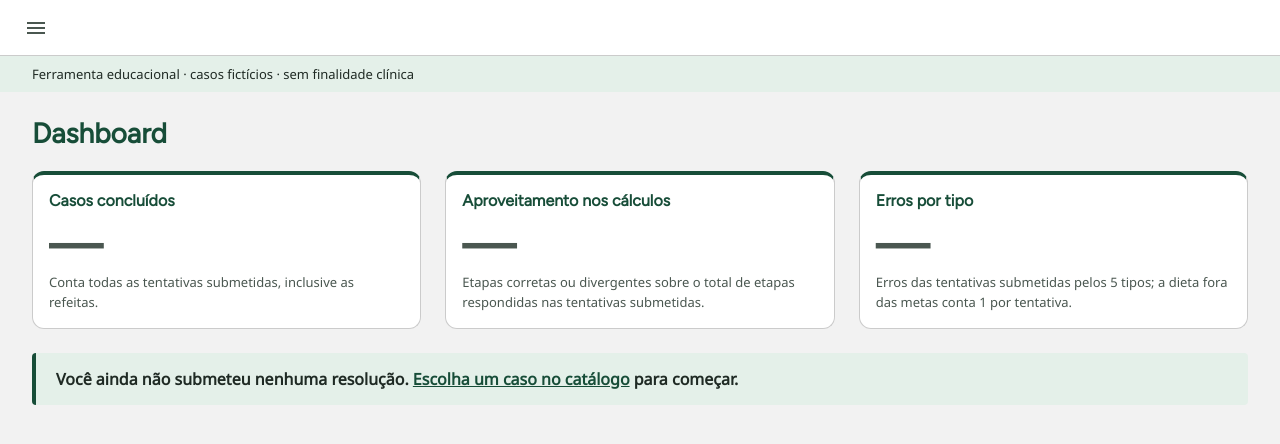
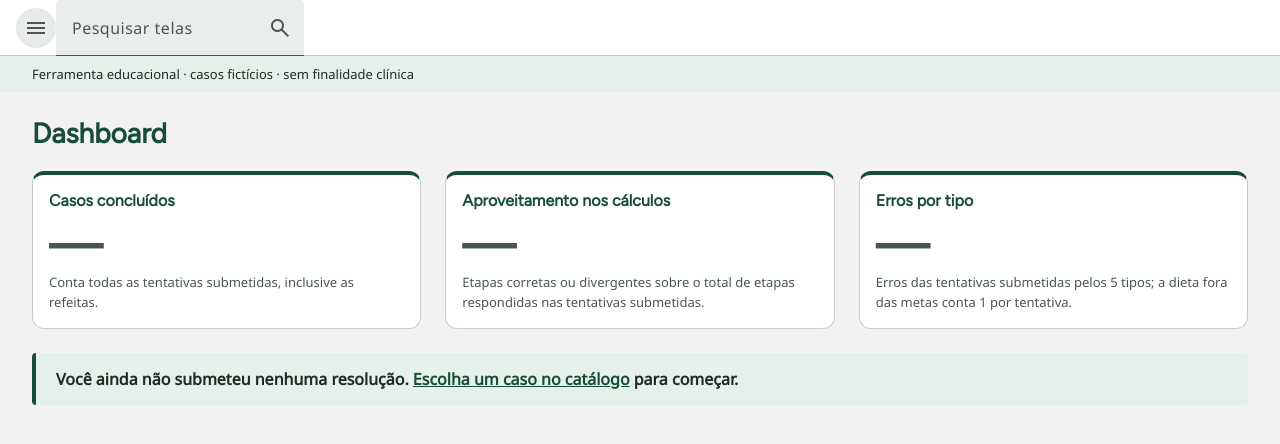
Before and after one commit to BrunoShiguematu/NutriCase, an Angular app in the folder nutricase/: page /dashboard in a window 1280 px wide. Both pictures are taken after a click on the button "menu". Shown: the top 444 px of the page. Built offline with nearby package versions, Linux system fonts and the light colour scheme.

Commit message:
feat: pesquisa de telas na barra superior e foco no botão do menu

```diff
--- a/nutricase/src/app/layout/layout.component.html
+++ b/nutricase/src/app/layout/layout.component.html
@@ -2,7 +2,7 @@
   <mat-sidenav class="side" mode="side" opened #sidenav>
     <div class="side-topo">
       <img class="brand" src="nutricase-logo-negativa.svg" alt="NutriCase" height="32" />
-      <button mat-icon-button type="button" (click)="sidenav.toggle()" [attr.aria-expanded]="sidenav.opened" aria-label="Abrir ou fechar o menu">
+      <button #botaoLateral mat-icon-button type="button" (click)="alternarMenu(sidenav)" [attr.aria-expanded]="sidenav.opened" aria-label="Abrir ou fechar o menu">
         <mat-icon>menu</mat-icon>
       </button>
     </div>
@@ -40,10 +40,31 @@
   <mat-sidenav-content class="content">
     <mat-toolbar class="top">
       @if (!sidenav.opened) {
-        <button mat-icon-button type="button" (click)="sidenav.toggle()" aria-expanded="false" aria-label="Abrir ou fechar o menu">
+        <button #botaoTopo mat-icon-button type="button" (click)="alternarMenu(sidenav)" aria-expanded="false" aria-label="Abrir ou fechar o menu">
           <mat-icon>menu</mat-icon>
         </button>
       }
+      <mat-form-field class="pesquisa" subscriptSizing="dynamic">
+        <input
+          #campo
+          matInput
+          type="search"
+          autocomplete="off"
+          placeholder="Pesquisar telas"
+          aria-label="Pesquisar telas"
+          [matAutocomplete]="auto"
+          [value]="busca()"
+          (input)="busca.set(campo.value)"
+        />
+        <mat-icon matSuffix>search</mat-icon>
+      </mat-form-field>
+      <mat-autocomplete #auto="matAutocomplete" autoActiveFirstOption (optionSelected)="ir($event.option.value, campo)">
+        @for (tela of telas(); track tela.rota) {
+          <mat-option [value]="tela.rota">{{ tela.nome }}</mat-option>
+        } @empty {
+          <mat-option disabled>Nenhuma tela encontrada</mat-option>
+        }
+      </mat-autocomplete>
     </mat-toolbar>
 
     <p class="disclaimer">Ferramenta educacional · casos fictícios · sem finalidade clínica</p>
--- a/nutricase/src/app/layout/layout.component.ts
+++ b/nutricase/src/app/layout/layout.component.ts
@@ -1,5 +1,18 @@
-import { Component, inject } from '@angular/core';
+import { Component, ElementRef, computed, inject, signal, viewChild } from '@angular/core';
 import { MatIconRegistry } from '@angular/material/icon';
+import { MatSidenav } from '@angular/material/sidenav';
+import { Router } from '@angular/router';
+import { nomeContem } from '../core/services/alimento.service';
+
+/** Telas da pesquisa da barra superior; as rotas são as do app-routing e dos módulos. */
+const TELAS = [
+  { nome: 'Dashboard', rota: '/dashboard' },
+  { nome: 'Casos', rota: '/casos' },
+  { nome: 'Gestão de casos', rota: '/casos/gestao' },
+  { nome: 'Novo caso', rota: '/casos/gestao/novo' },
+  { nome: 'Base de alimentos', rota: '/alimentos' },
+  { nome: 'Minhas resoluções', rota: '/resolucoes' },
+];
 
 @Component({
   selector: 'app-layout',
@@ -8,8 +21,27 @@ import { MatIconRegistry } from '@angular/material/icon';
   templateUrl: './layout.component.html',
 })
 export class LayoutComponent {
+  private readonly router = inject(Router);
+  private readonly botaoLateral = viewChild('botaoLateral', { read: ElementRef<HTMLElement> });
+  private readonly botaoTopo = viewChild('botaoTopo', { read: ElementRef<HTMLElement> });
+
+  protected readonly busca = signal('');
+  /** As telas que casam com o texto (sem acento nem maiúsculas); sem texto, todas. */
+  protected readonly telas = computed(() => TELAS.filter((tela) => nomeContem(tela.nome, this.busca())));
+
   constructor() {
     // index.html carrega a fonte Material Symbols Outlined, não a Material Icons padrão.
     inject(MatIconRegistry).setDefaultFontSetClass('material-symbols-outlined');
   }
+
+  protected ir(rota: string, campo: HTMLInputElement): void {
+    void this.router.navigateByUrl(rota);
+    campo.value = '';
+    this.busca.set('');
+  }
+
+  /** Abre ou fecha o menu; o botão que clicou some (o do topo só existe com o menu fechado), então o foco vai para o que ficou visível. */
+  protected alternarMenu(sidenav: MatSidenav): void {
+    void sidenav.toggle().then((resultado) => (resultado === 'open' ? this.botaoLateral() : this.botaoTopo())?.nativeElement.focus());
+  }
 }
--- a/nutricase/src/app/layout/layout.module.ts
+++ b/nutricase/src/app/layout/layout.module.ts
@@ -1,7 +1,10 @@
 import { NgModule } from '@angular/core';
 import { RouterModule } from '@angular/router';
+import { MatAutocompleteModule } from '@angular/material/autocomplete';
 import { MatButtonModule } from '@angular/material/button';
+import { MatFormFieldModule } from '@angular/material/form-field';
 import { MatIconModule } from '@angular/material/icon';
+import { MatInputModule } from '@angular/material/input';
 import { MatListModule } from '@angular/material/list';
 import { MatSidenavModule } from '@angular/material/sidenav';
 import { MatToolbarModule } from '@angular/material/toolbar';
@@ -13,6 +16,9 @@ import { LayoutComponent } from './layout.component';
   imports: [
     RouterModule,
     MatSidenavModule,
+    MatAutocompleteModule,
+    MatFormFieldModule,
+    MatInputModule,
     MatToolbarModule,
     MatListModule,
     MatIconModule,
```
